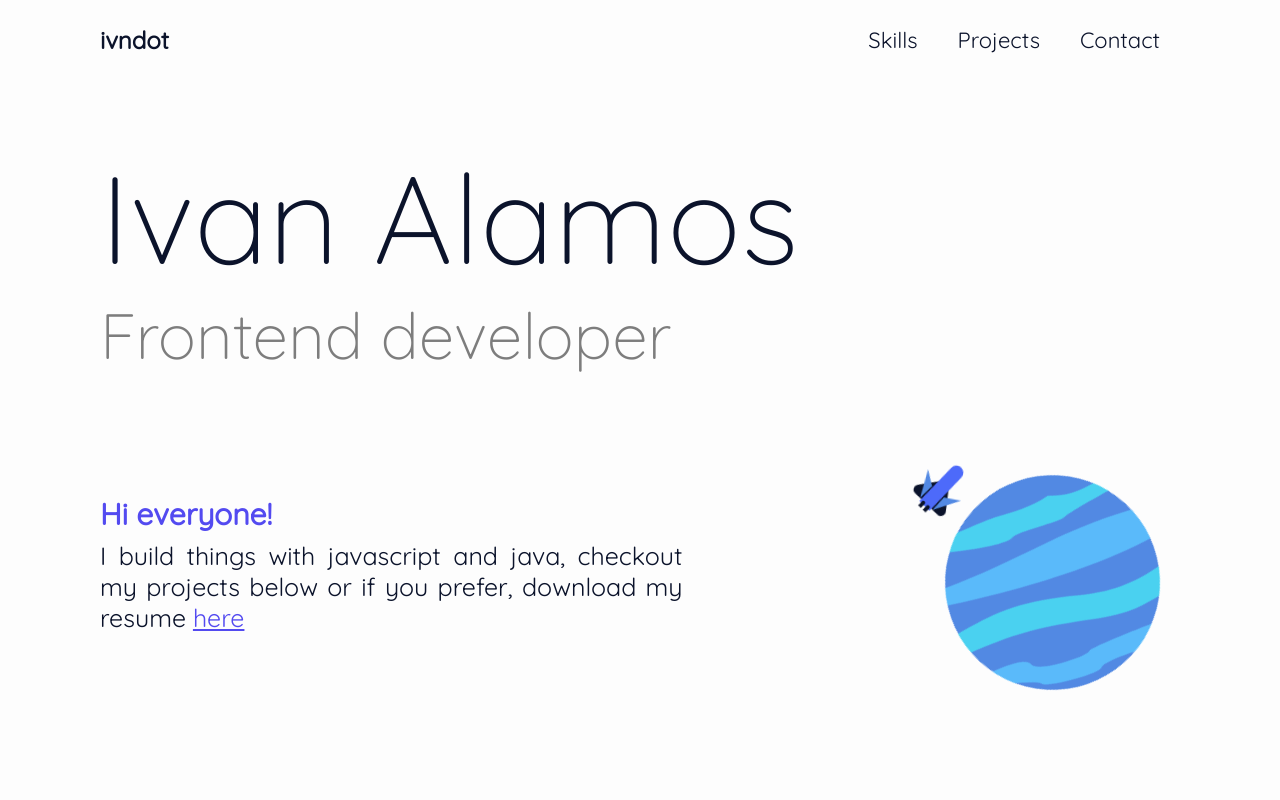
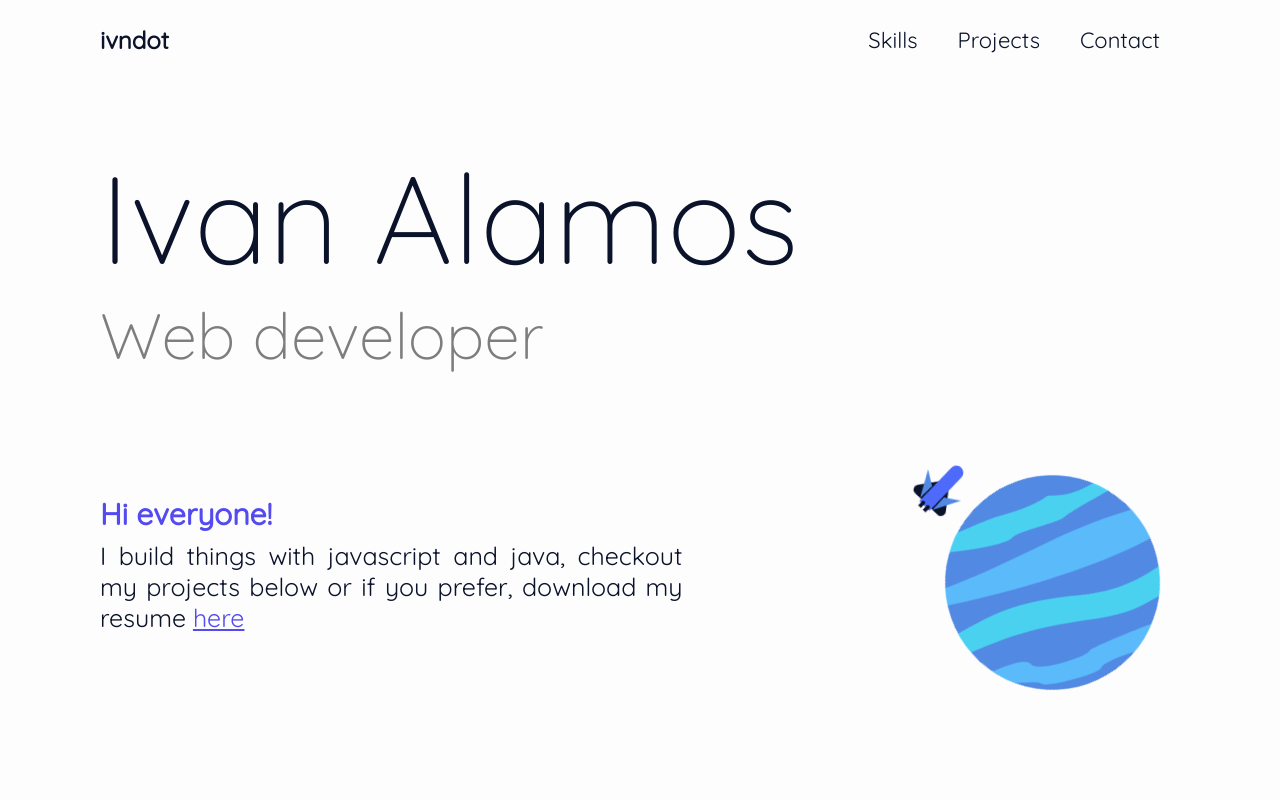
Before and after one commit to ivndot/portfolio, a React (Create React App) app: page / in a window 1280 px wide. Shown: the top 800 px of the page. Built offline with nearby package versions, Linux system fonts and the light colour scheme.

Commit message:
FIX position labels ADD new resume

```diff
--- a/src/components/sections/Footer.js
+++ b/src/components/sections/Footer.js
@@ -12,7 +12,7 @@ const Footer = () => {
     <footer className="footer">
       <div className="footer__about">
         <span className="about__user">ivndot</span>
-        <p className="about__role">Frontend developer</p>
+        <p className="about__role">Web developer</p>
       </div>
       <div className="footer__social">
         <div className="social__icons">
--- a/src/components/sections/Landing.js
+++ b/src/components/sections/Landing.js
@@ -9,7 +9,7 @@ const Landing = () => {
   return (
     <section className="landing">
       <h1 className="landing__name">Ivan Alamos</h1>
-      <h2 className="landing__role">Frontend developer</h2>
+      <h2 className="landing__role">Web developer</h2>
       <div className="landing__content">
         <div className="landing__planet-container">
           <SpaceshipLanding className="spaceship--animation" />
@@ -20,7 +20,7 @@ const Landing = () => {
           <p className="greetings__description">
             I build things with javascript and java, checkout my projects below or if you prefer, download my
             resume&nbsp;
-            <a href="/files/Ivan_Alamos_CV.pdf" className="highlight" target="_blank" rel="noreferrer noopener">
+            <a href="/files/Ivan_Alamos_Resume.pdf" className="highlight" target="_blank" rel="noreferrer noopener">
               here
             </a>
           </p>
```
Also changed, not shown: 1 other file (tests, documents, lock files or other folders).
